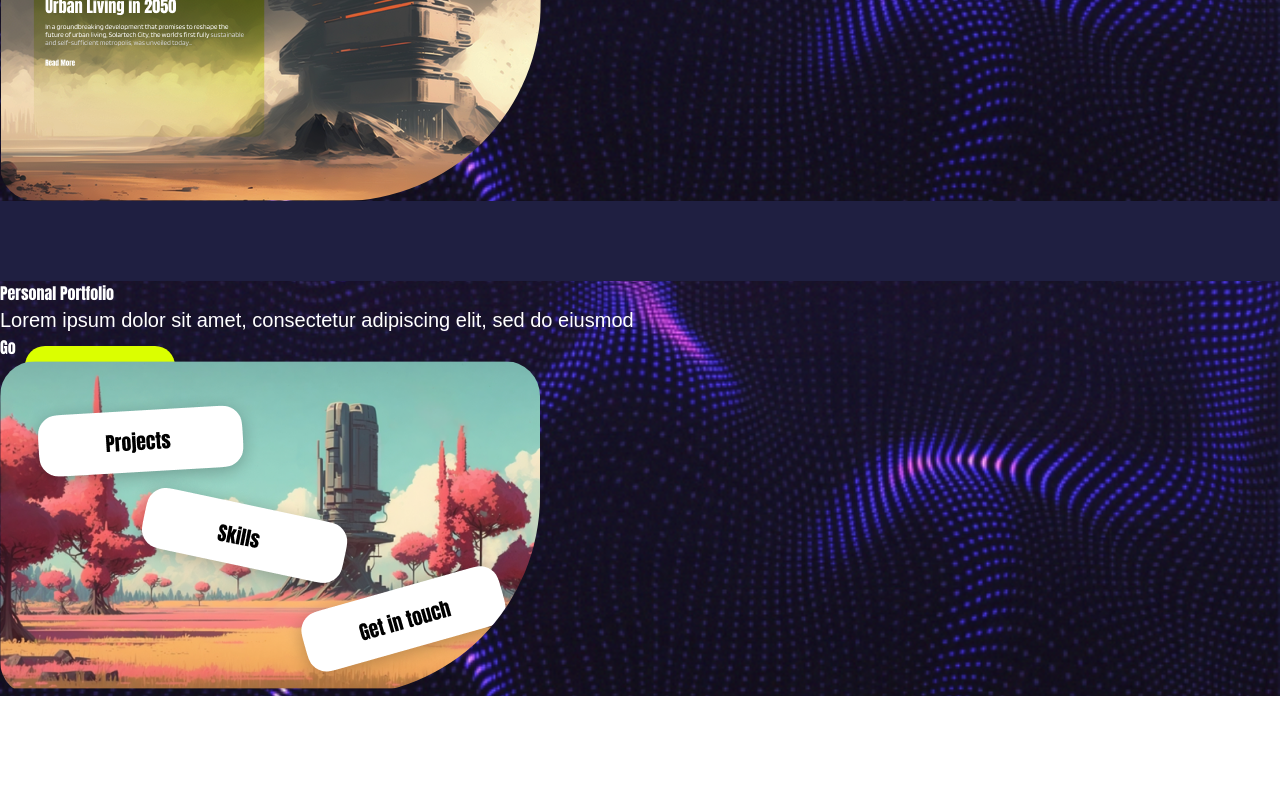
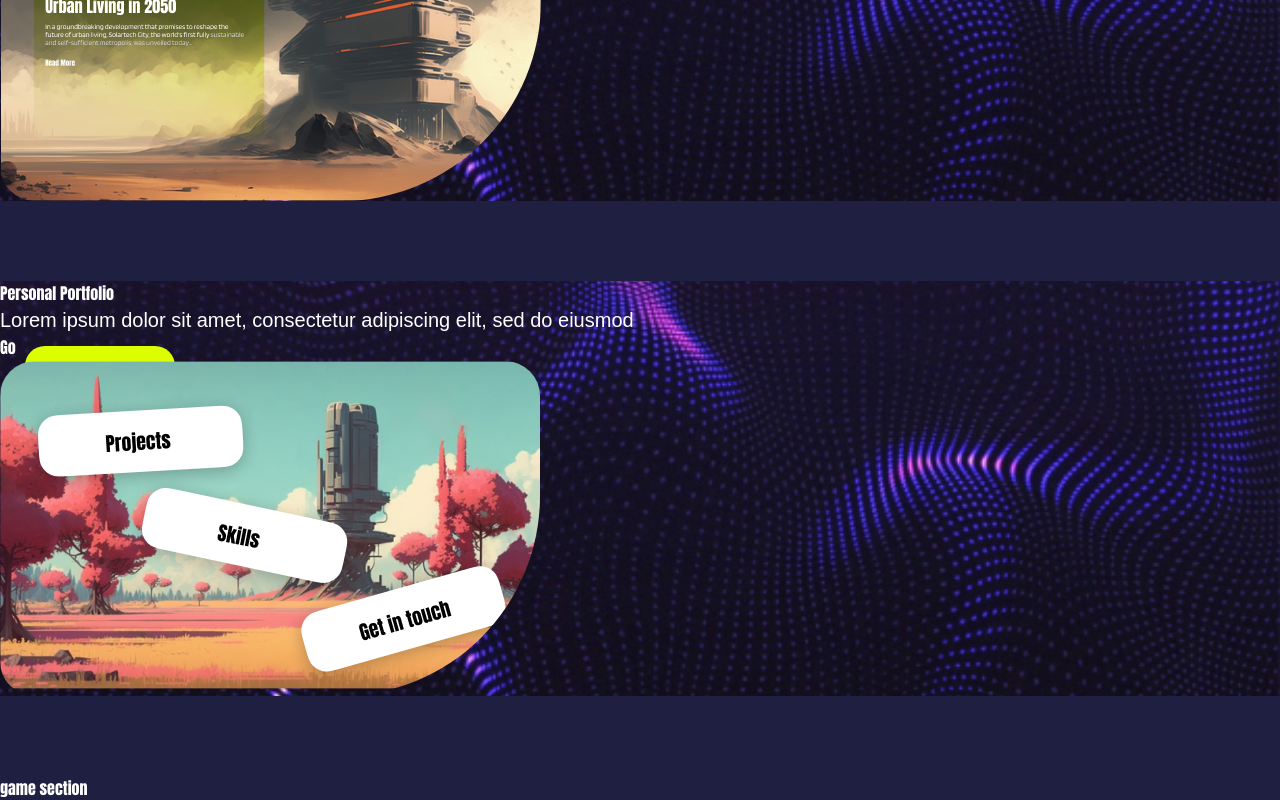
Before and after one commit to isrark005/portfolio, a React (Vite) app: page / in a window 1280 px wide. Shown: the part 7126-7926 px from the top of the page. Before the commit the page ends 7902 px from the top, so only its background shows below. Built offline with nearby package versions, Linux system fonts and the light colour scheme; a web font is replaced by a local one.

Commit message:
create section layout for game section

```diff
--- a/src/App.jsx
+++ b/src/App.jsx
@@ -1,4 +1,4 @@
-import { useState, useRef } from "react";
+import { useState } from "react";
 import "./App.css";
 import { MenuBtn } from "./Components/Menu-btn";
 import { LiaDownloadSolid } from "react-icons/lia";
@@ -10,7 +10,7 @@ import { SkillSection } from "./Components/SkillSection";
 import { MyProjectsSection } from "./Components/myProjectsSection";
 
 function App() {
-  const ref = useRef()
+
   const gradientColor =
     " from-[#DBFF00] via-[#4DF4FF] via--[#DBFF00] to-[#4DF4FF]";
     const [overlay, setOverlay] = useState(false)
@@ -157,9 +157,14 @@ function App() {
       {/* Skill section end */}
 
       {/* My project section start */}
-
       <MyProjectsSection />
       {/* My project section ends */}
+
+      {/* Game stection starts */}
+      <section className="game-section h-[100vh] grid content-center">
+        <h1 className="h-full text-center text-6xl">game section</h1>
+      </section>
+      {/* Game stection ends */}
     </main>
   );
 }
```
